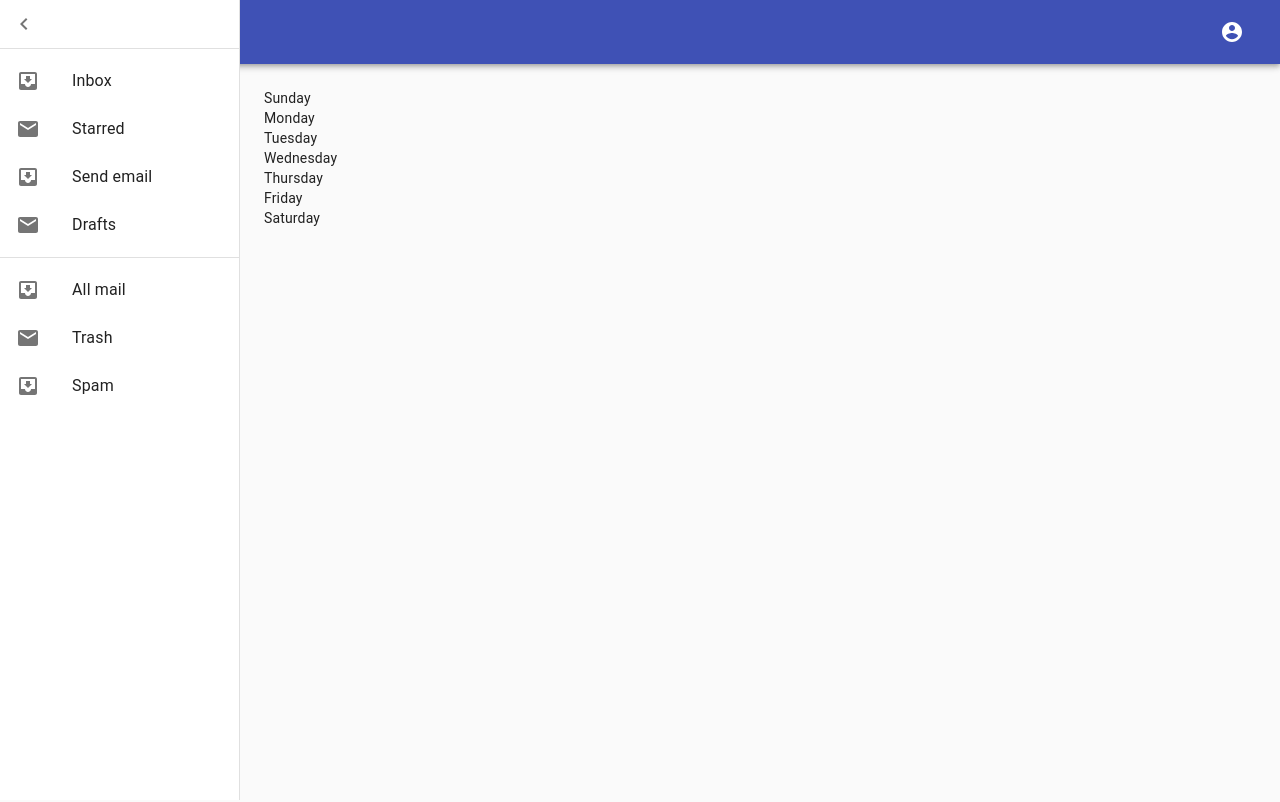
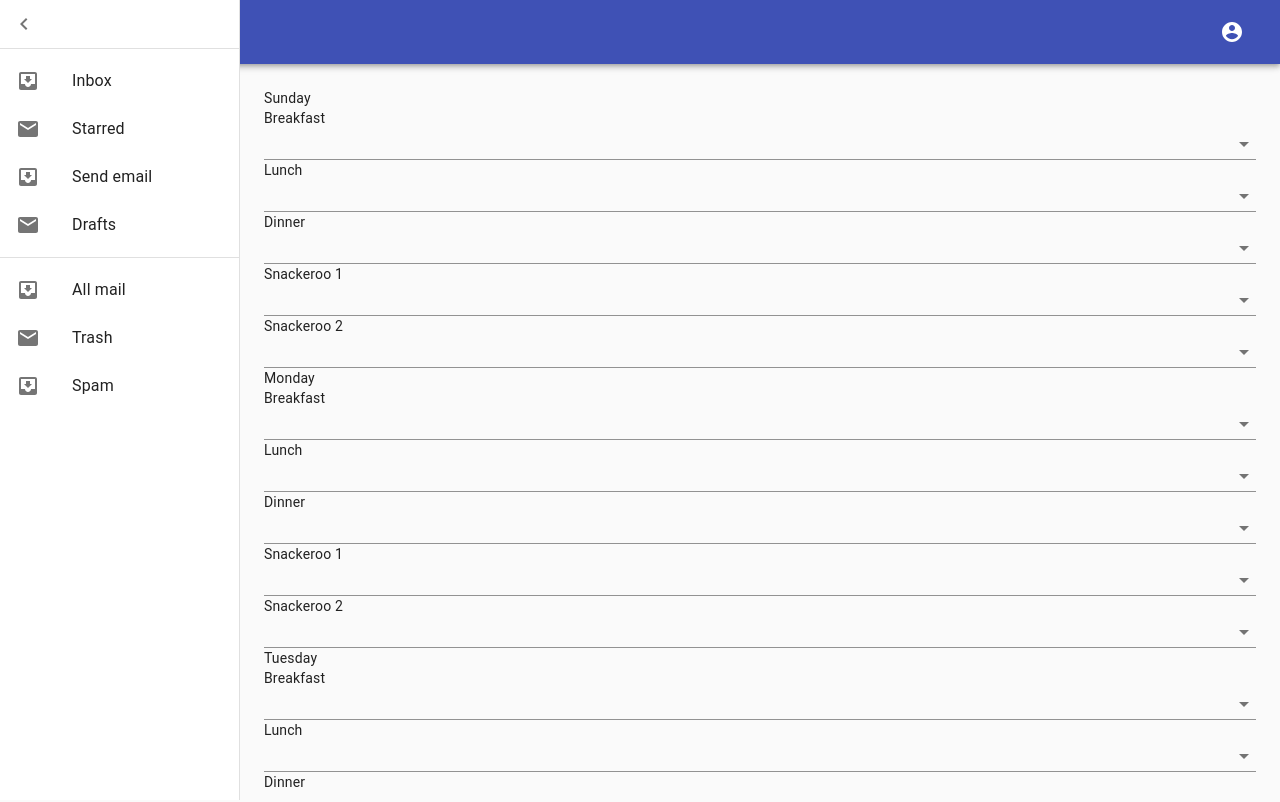
Before and after one commit to gage117/meal-planner, a React (Create React App) app in the folder client/: page / in a window 1280 px wide. Shown: the top 802 px of the page. Built offline with nearby package versions, Linux system fonts and the light colour scheme; the HTML template or start-up script is replaced by a standard one.

Commit message:
Started implementing DayCard component

```diff
--- a/client/src/components/DayCard/index.js
+++ b/client/src/components/DayCard/index.js
@@ -1,7 +1,44 @@
+import Grid from '@material-ui/core/Grid';
+import Select from '@material-ui/core/Select';
+import MenuItem from '@material-ui/core/MenuItem';
+
 export default function DayCard({ day }) {
     return (
-        <div>
+        <Grid
+            container
+            direction="column"
+        >
             { day }
-        </div>
+            <label>Breakfast</label>
+            <Select value={day.breakfast}>
+                <MenuItem value={'Bacon'}>Bacon</MenuItem>
+                <MenuItem value={'Eggs'}>Eggs</MenuItem>
+                <MenuItem value={'Omelette'}>Omelette</MenuItem>
+            </Select>
+            <label>Lunch</label>
+            <Select value={day.lunch}>
+                <MenuItem value={'Bacon'}>Bacon</MenuItem>
+                <MenuItem value={'Eggs'}>Eggs</MenuItem>
+                <MenuItem value={'Omelette'}>Omelette</MenuItem>
+            </Select>
+            <label>Dinner</label>
+            <Select value={day.dinner}>
+                <MenuItem value={'Bacon'}>Bacon</MenuItem>
+                <MenuItem value={'Eggs'}>Eggs</MenuItem>
+                <MenuItem value={'Omelette'}>Omelette</MenuItem>
+            </Select>
+            <label>Snackeroo 1</label>
+            <Select value={day.snackeroo}>
+                <MenuItem value={'Bacon'}>Bacon</MenuItem>
+                <MenuItem value={'Eggs'}>Eggs</MenuItem>
+                <MenuItem value={'Omelette'}>Omelette</MenuItem>
+            </Select>
+            <label>Snackeroo 2</label>
+            <Select value={day.snackeroo}>
+                <MenuItem value={'Bacon'}>Bacon</MenuItem>
+                <MenuItem value={'Eggs'}>Eggs</MenuItem>
+                <MenuItem value={'Omelette'}>Omelette</MenuItem>
+            </Select>
+        </Grid>
     )
 }
```
